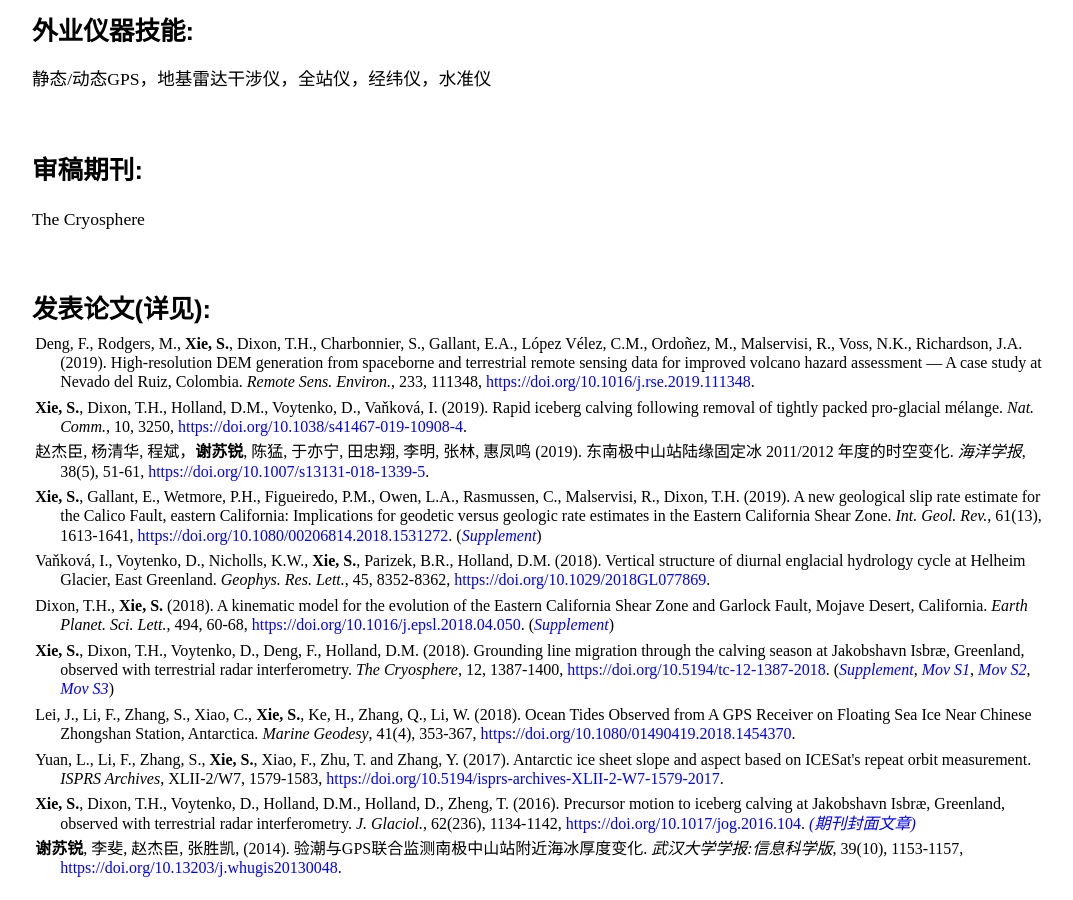
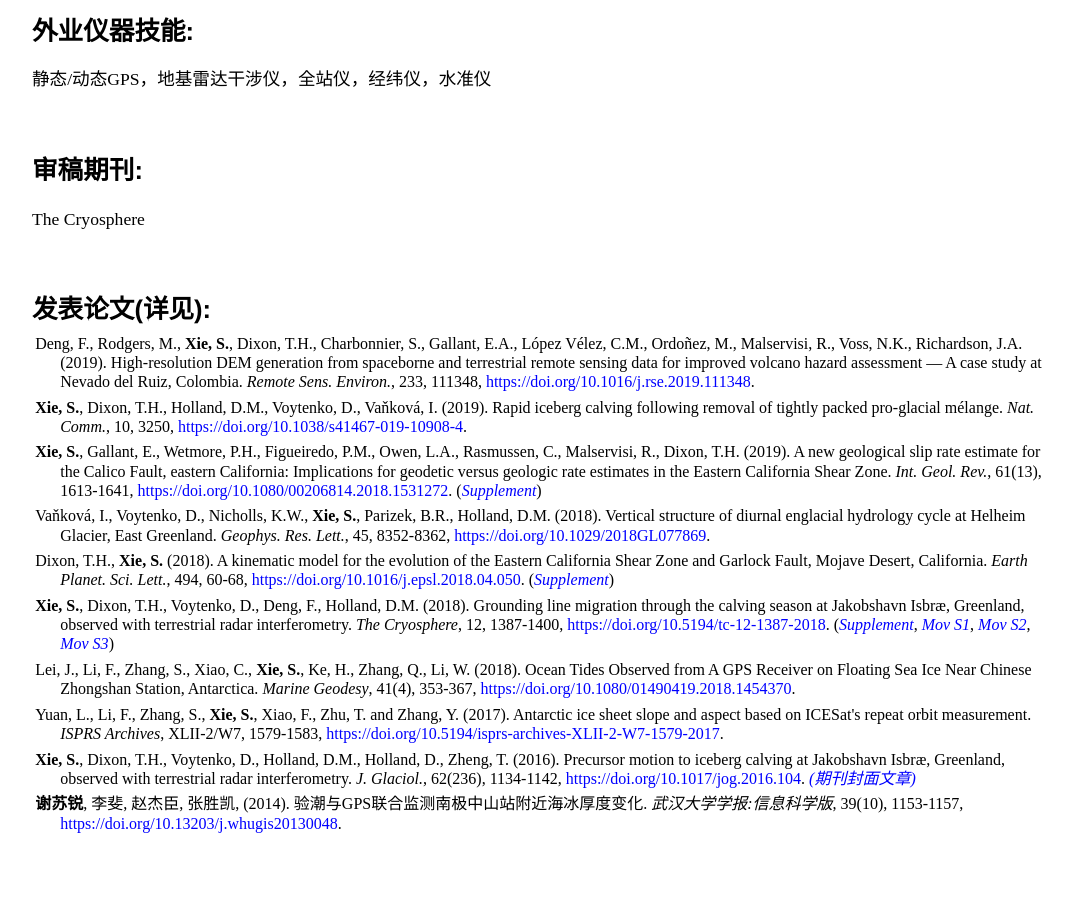
Before and after one commit to suruixie/suruixie.github.io, a Jekyll site: the page built from Chinese/index.html, in a window 1280 px wide and 900 px high, scrolled down 1071 px. Shown: the whole window, without its empty margins (96-1169 px from the left). Built offline with Jekyll 4.4.1, drawn with Linux system fonts in a browser that asks for light colours; a style sheet for code colours, icons or effects is not loaded; after the commit the page ends 1926 px from its top, so only the background shows below that.

Commit message:
Update index.html

```diff
--- a/Chinese/index.html
+++ b/Chinese/index.html
@@ -65,8 +65,6 @@ title: 苏锐的中文页面
 		<p  class="publist" style="font-size:1.0em;">
 			<strong>Xie, S.</strong>, Dixon, T.H., Holland, D.M., Voytenko, D., Vaňková, I. (2019). Rapid iceberg calving following removal of tightly packed pro-glacial mélange. <em>Nat. Comm.</em>, 10, 3250, <a href="https://doi.org/10.1038/s41467-019-10908-4" style="color:#0000FF;">https://doi.org/10.1038/s41467-019-10908-4</a>. <br>
 		<p  class="publist" style="font-size:1.0em;">
-			赵杰臣, 杨清华, 程斌，<strong>谢苏锐</strong>, 陈猛, 于亦宁, 田忠翔, 李明, 张林, 惠凤鸣 (2019). 东南极中山站陆缘固定冰 2011/2012 年度的时空变化. <em>海洋学报</em>, 38(5), 51-61, <a href="https://doi.org/10.1007/s13131-018-1339-5" style="color:#0000FF;">https://doi.org/10.1007/s13131-018-1339-5</a>. <br>
-		<p  class="publist" style="font-size:1.0em;">
 			<strong>Xie, S.</strong>, Gallant, E., Wetmore, P.H., Figueiredo, P.M., Owen, L.A., Rasmussen, C., Malservisi, R., Dixon, T.H. (2019). A new geological slip rate estimate for the Calico Fault, eastern California: Implications for geodetic versus geologic rate estimates in the Eastern California Shear Zone. <em>Int. Geol. Rev.</em>, 61(13), 1613-1641, <a href="https://doi.org/10.1080/00206814.2018.1531272" style="color:#0000FF;">https://doi.org/10.1080/00206814.2018.1531272</a>.  (<em><a href="../files/2018/Xie_2018_IGR_supp.pdf" style="color:#0000FF;">Supplement</a></em>)<br>
 		<p  class="publist" style="font-size:1.0em;">
 			Vaňková, I., Voytenko, D., Nicholls, K.W., <strong>Xie, S.</strong>, Parizek, B.R., Holland, D.M. (2018). Vertical structure of diurnal englacial hydrology cycle at Helheim Glacier, East Greenland. <em>Geophys. Res. Lett.</em>, 45, 8352-8362, <a href="https://doi.org/10.1029/2018GL077869" style="color:#0000FF;">https://doi.org/10.1029/2018GL077869</a>.  <br>
```
